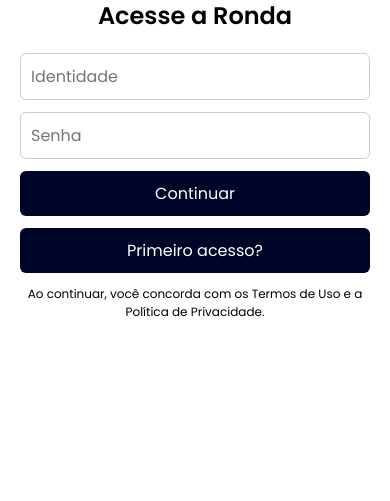
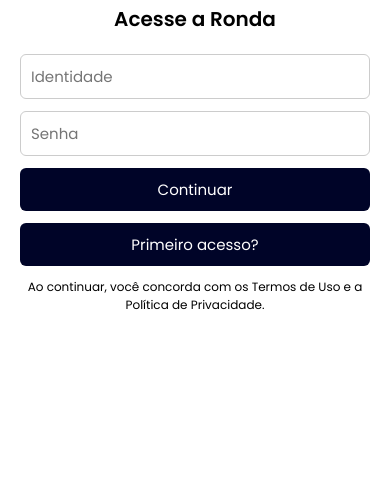
Before and after one commit to brunodossantosgarcia/Projeto-Ronda, a plain HTML site: page index.html in a window 390 px wide. Shown: the part 343-844 px from the top of the page. Drawn offline with Linux system fonts and the light colour scheme.

Commit message:
implementações CSS

```diff
--- a/style.css
+++ b/style.css
@@ -77,3 +77,22 @@
     .hidden {
       display: none;
     }
+
+    @media (max-width: 480px) {
+  body {
+    padding: 10px;
+  }
+
+  .container {
+    padding: 10px;
+  }
+
+  input, button, select {
+    font-size: 15px;
+    padding: 10px;
+  }
+
+  h2, h3 {
+    font-size: 20px;
+  }
+}
```
